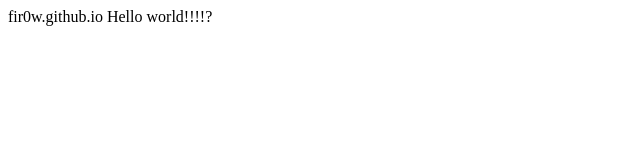
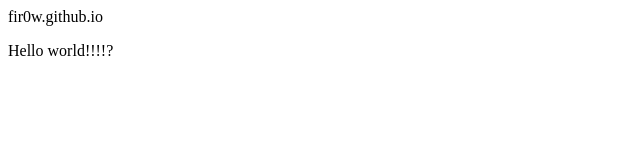
Before and after one commit to Fir0w/fir0w.github.io, a plain HTML site: page index.html in a window 1280 px wide. Shown: the whole page, without its empty margins (0-640 px from the left). Drawn offline with Linux system fonts and the light colour scheme.

Commit message:
Update index.html

```diff
--- a/index.html
+++ b/index.html
@@ -1,3 +1,3 @@
 <h>fir0w.github.io</h>
 
-<h>Hello world!!!!?</h>
+<p>Hello world!!!!?</p>
```
